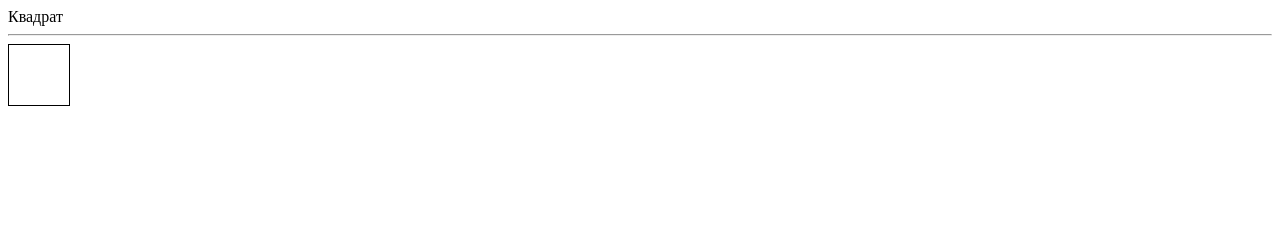
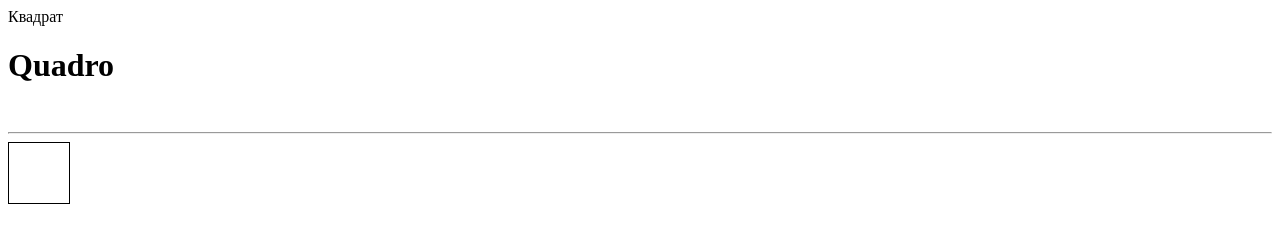
Before and after one commit to mtanasov/test-quadro-2, a plain HTML site: page index.html in a window 1280 px wide. Drawn offline with Linux system fonts and the light colour scheme.

Commit message:
my commit

```diff
--- a/index.html
+++ b/index.html
@@ -14,10 +14,11 @@
 
 <body>
    Квадрат
+
+   <h1>Quadro</h1>
    <br>
    <hr>
    <svg viewBox="0 0 100 80">
-
    </svg>
 
 </body>
```
